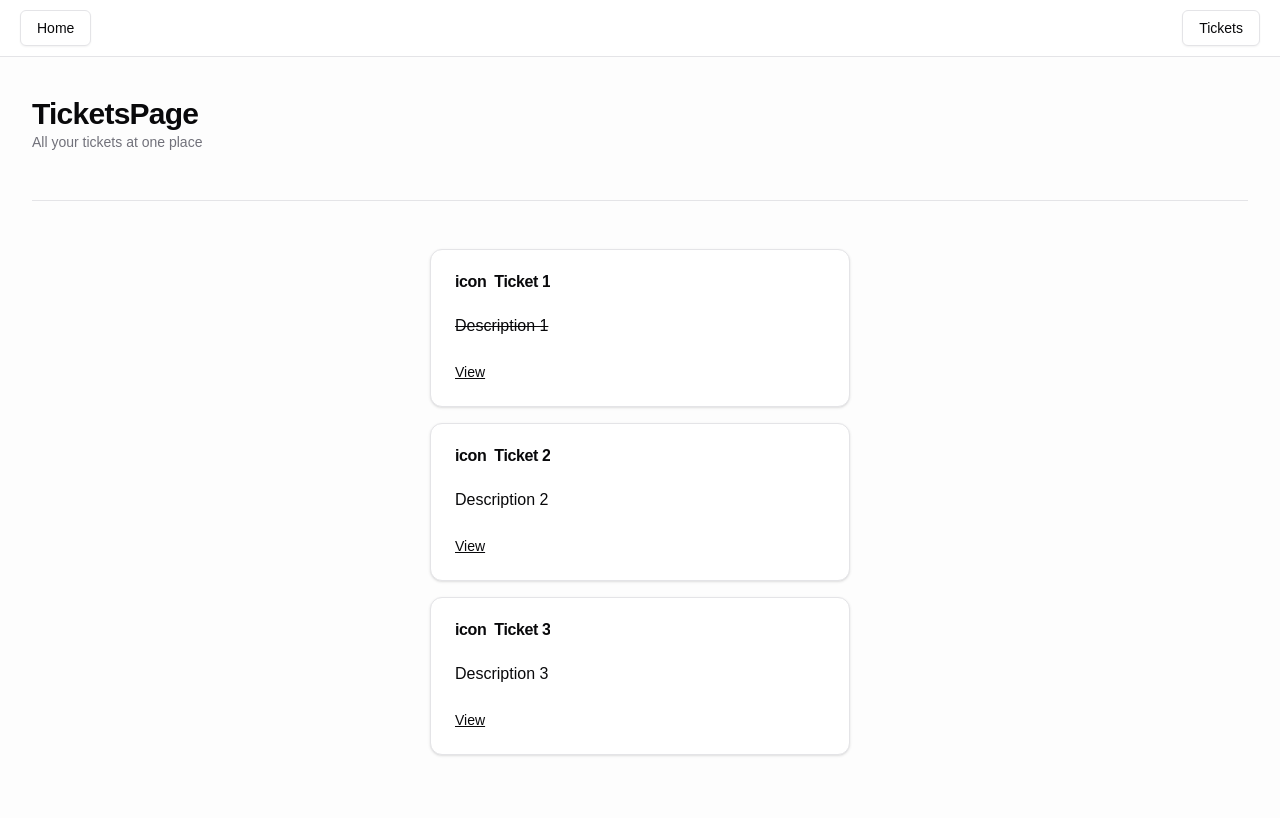
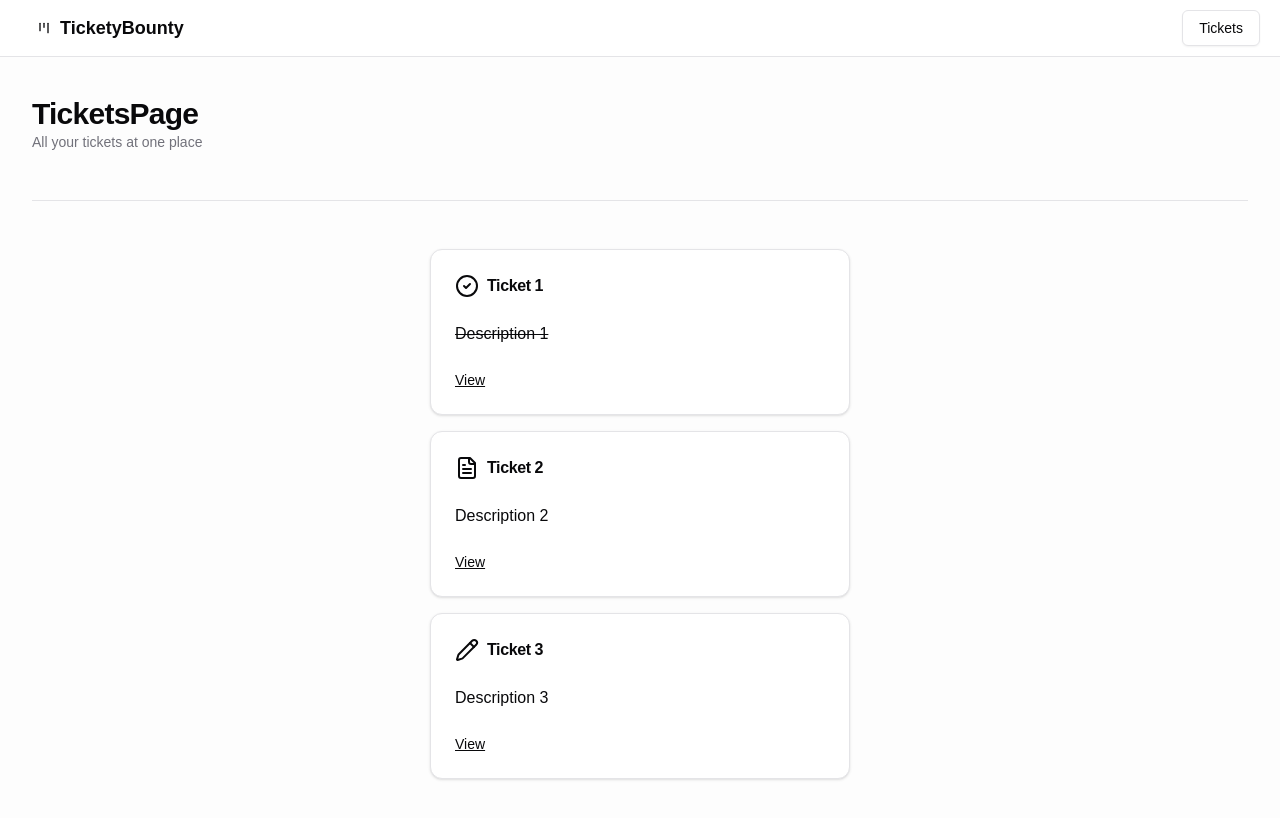
Before and after one commit to yearth/the-road-to-next-app, a Next.js app: page /tickets in a window 1280 px wide. Shown: the top 818 px of the page. Built offline with nearby package versions, Linux system fonts and the light colour scheme.

Commit message:
use Lucide icon

```diff
--- a/src/app/layout.tsx
+++ b/src/app/layout.tsx
@@ -1,8 +1,9 @@
+import { Button } from "@/components/ui/button";
+import { home, tickets } from "@/paths";
+import { LucideKanban } from "lucide-react";
 import type { Metadata } from "next";
+import Link from "next/link";
 import "./globals.css";
-import Link from "next/link";
-import { home, tickets } from "@/paths";
-import { Button } from "@/components/ui/button";
 
 export const metadata: Metadata = {
   title: "The Road to Next App",
@@ -29,8 +30,11 @@ export default function RootLayout({
           `}
         >
           <div>
-            <Button variant="outline" asChild>
-              <Link href={home()}>Home</Link>
+            <Button variant="ghost" asChild>
+              <Link href={home()}>
+                <LucideKanban />
+                <h1 className="text-lg font-semibold">TicketyBounty</h1>
+              </Link>
             </Button>
           </div>
           <div>
--- a/src/app/tickets/page.tsx
+++ b/src/app/tickets/page.tsx
@@ -9,7 +9,14 @@ import { Separator } from "@/components/ui/separator";
 import { initialTickets } from "@/mockData";
 import { ticket as ticketPath } from "@/paths";
 import clsx from "clsx";
+import { LucideCircleCheck, LucideFileText, LucidePencil } from "lucide-react";
 import Link from "next/link";
+
+const TICKET_ICONS = {
+  DONE: <LucideCircleCheck />,
+  IN_PROGRESS: <LucidePencil />,
+  OPEN: <LucideFileText />,
+};
 
 export default function Tickets() {
   return (
@@ -32,8 +39,8 @@ export default function Tickets() {
         {initialTickets.map((ticket) => (
           <Card key={ticket.id} className="w-full max-w-[420px]">
             <CardHeader>
-              <CardTitle className="flex gap-x-2">
-                <span>icon</span>
+              <CardTitle className="flex items-center gap-x-2">
+                <span>{TICKET_ICONS[ticket.status]}</span>
                 <span className="truncate">{ticket.title}</span>
               </CardTitle>
             </CardHeader>
```
